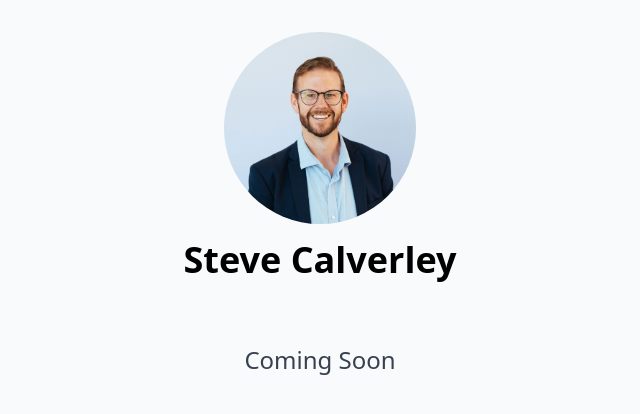
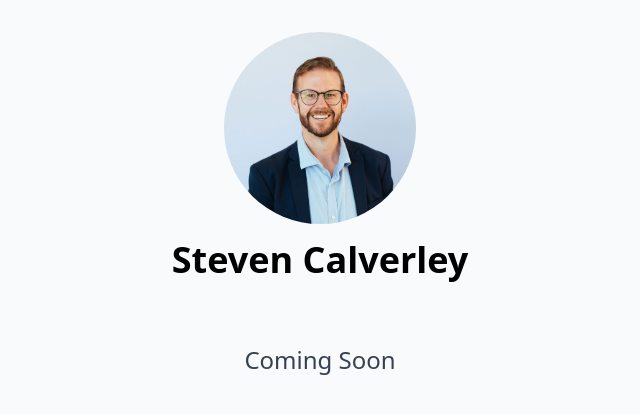
Before and after one commit to StevenCalverley/nextjs, a Next.js app: page / in a window 1280 px wide. Shown: the top 414 px of the page, without its empty margins (320-960 px from the left). Built offline with nearby package versions, Linux system fonts and the light colour scheme; a web font is replaced by a local one.

Commit message:
Full name

```diff
--- a/layout/Layout.js
+++ b/layout/Layout.js
@@ -2,7 +2,7 @@ import Head from 'next/head'
 import Link from 'next/link'
 import Nav from './Nav'
 
-const name = 'Steve Calverley'
+const name = 'Steven Calverley'
 export const siteTitle = 'Steven Calverley'
 
 export default function Layout({ children, home }) {
```
